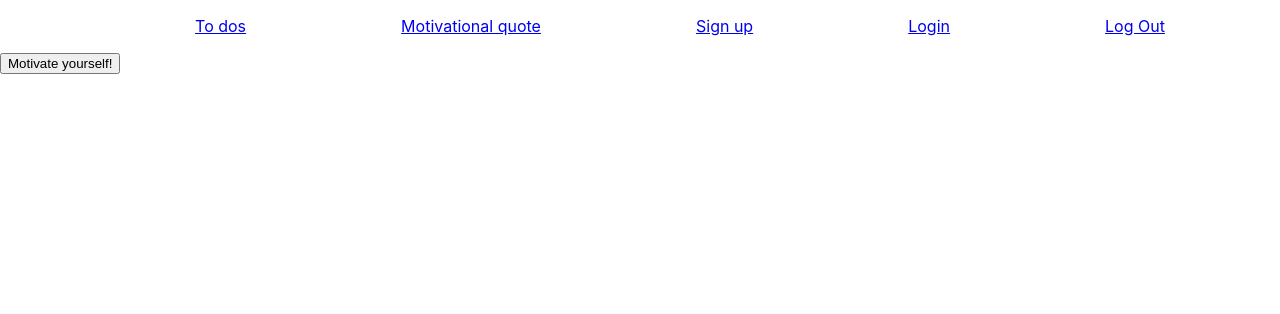
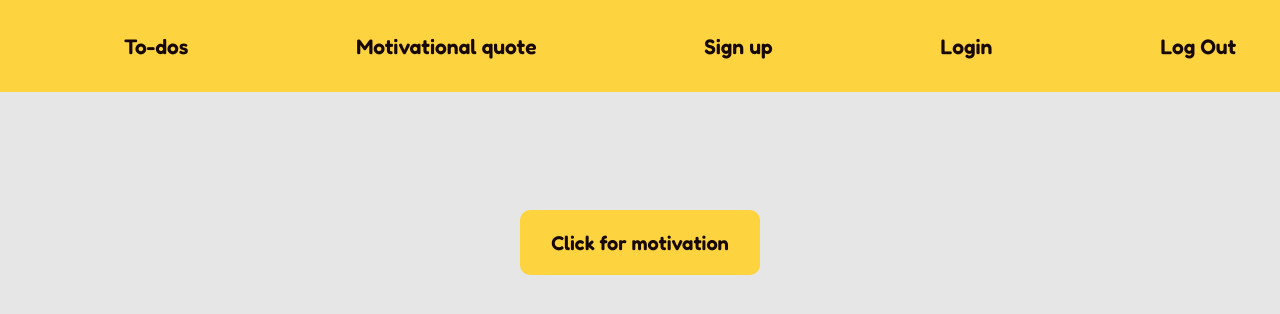
Before and after one commit to ericpeterson91/Landing-Page-Project-4, a React (Create React App) app: page /motivate in a window 1280 px wide. Shown: the top 314 px of the page. Built offline with nearby package versions, Linux system fonts and the light colour scheme.

Commit message:
styling improvements

```diff
--- a/src/components/Navbar.css
+++ b/src/components/Navbar.css
@@ -1,14 +1,41 @@
+@import url('https://fonts.googleapis.com/css2?family=Fredoka:wght@400;600&display=swap');
+
+:root {
+    --cream: #ead9b7;
+    --wood: #837761;
+    --yellow: #fdd340;
+    --coffee: #170801;
+    --grey: #b8aaa0;
+  }
+
+
 nav {
     display: flex;
     flex-direction: column;
+    background-color: var(--yellow);
+    color: var(--cream);
+
 }
 
+.link {
+    color: var(--coffee);
+    text-decoration: none;
+    font-weight: bold;
+    font-size: 21px;
+    font-family: 'Fredoka', sans-serif;
+}
 
+.link:hover {
+    text-decoration: underline;
+    transition: .4s;
+}
 
 ul {
     display: flex;
-    justify-content: space-evenly;
-    align-content: flex-end;
+    justify-content: space-around;
+    align-content: center;
+    align-items: center;
+    height: 60px;
     width: 100vw;
     list-style-type: none;
 }
--- a/src/components/Navbar.jsx
+++ b/src/components/Navbar.jsx
@@ -8,19 +8,19 @@ function Navbar() {
 
         <ul>
             <li className="todo">
-                <Link to ='/'>To dos</Link>
+                <Link className="link" to ='/'>To-dos</Link>
             </li>
             <li>
-                <Link to='/motivate'>Motivational quote</Link>
+                <Link className="link" to='/motivate'>Motivational quote</Link>
             </li>
             <li>
-                <Link to='/signup'>Sign up</Link>
+                <Link className="link" to='/signup'>Sign up</Link>
             </li>
             <li>
-                <Link to='/login'>Login</Link>
+                <Link className="link" to='/login'>Login</Link>
             </li>
             <li>
-                <Link to='/logout'>Log Out</Link>
+                <Link className="link" to='/logout'>Log Out</Link>
             </li>
         </ul>
 
--- a/src/pages/Quote.jsx
+++ b/src/pages/Quote.jsx
@@ -1,4 +1,5 @@
 import React from 'react'
+import './css/Quote.css'
 
 function Quote() {
 
@@ -6,10 +7,10 @@ function Quote() {
 
 
     return (
-        <div>
-    <button onClick={quotes}>Motivate yourself!</button>
-    <h5></h5>
-    <h6 className="result"></h6>
+        <div className="container">
+    <button onClick={quotes}>Click for motivation</button>
+    <h6 className="quote"></h6>
+    <h5 className="author"></h5>
 
     </div>
     )
--- a/src/pages/Todos.jsx
+++ b/src/pages/Todos.jsx
@@ -1,16 +1,26 @@
 import { useState, useEffect } from 'react'
-
+import React from 'react'
 import Axios from 'axios'
 
 const API_BASE = 'http://localhost:3001'
 
-function Todos(props) {
+function Todos() {
 
-  const [todo, setTodo] = useState('')
+  const [todos, setTodos] = useState([])
+  const [newTodo, setNewTodo] = useState("")
 
-  // Axios.post("http://localhost:3001/api/todos"){
+  useEffect(() => {
+    GetTodos()
 
-  // }
+    console.log(todos)
+  }, [])
+
+  const GetTodos = () => {
+    fetch(API_BASE + "/api/todos")
+    .then(res => res.json())
+    .then(data => setTodos(data))
+    .catch(err => console.error('error: ', err))
+  }
 
 
     return (
@@ -20,15 +30,18 @@ function Todos(props) {
       {todos.map(todo => {
         <p>{todo.text}</p>
       })} */}
-     <label>Todo:</label>
+     {/* <label>Todo:</label>
             <input type="text" onChange={(event) => {
               setTodo(event.target.value)
             }} />
-            <button onClick={props.addToList}>Add to list</button>
+          <button onClick={}>Add to list</button> */}
 
     </div>
-  )
-}
+  )}
+
+
+
+export default Todos
 
 // const [todos, setTodos] = useState([])
 // const [newTodo, setNewTodo] = useState("")
@@ -47,4 +60,20 @@ function Todos(props) {
     //   .then(data => setTodos(data))
     //   .catch(err => console.error("Error: " , err))
     // }
-export default Todos
+
+    // const addToList = () => {
+      //   Axios.post("http://localhost:3001/api/todos", {
+        //   todo: text
+
+        // async componentDidMount() {
+        //   try {
+        //     let fetchTodosResponse =  Axios.get('localhost:3001/api/todos') // <-- get data from server (Stream object)
+        //     let todos = await fetchTodosResponse.json(); // <------- convert fetch response into a js object
+        //     let todoStrings = todos.map(t => t.text)
+        //     this.setState({ todoList: todoStrings})
+        //     console.log(todos)
+        //   } catch (err) {
+        //     console.error('ERROR:', err) // <-- log if error
+        //   }
+        // }
+    // })
--- /dev/null
+++ b/src/pages/css/Quote.css
@@ -0,0 +1,61 @@
+@import url('https://fonts.googleapis.com/css2?family=Fredoka:wght@400;600&display=swap');
+
+:root {
+    --cream: #ead9b7;
+    --wood: #837761;
+    --yellow: #fdd340;
+    --coffee: #170801;
+    --grey: #b8aaa0;
+    --light-cream: #e6e6e6;
+  }
+
+  body {
+      background-color: var(--light-cream);
+  }
+
+  .container {
+    display: flex;
+    flex-direction: column;
+    justify-content: center;
+    align-items: center;
+    width: 100vw;
+    height: 80vh;
+    font-family: 'Fredoka', sans-serif;
+  }
+
+  button {
+      width: 240px;
+      height: 65px;
+      font-family: 'fredoka', sans-serif;
+      font-size: 20px;
+      background-color: var(--yellow);
+      color: var(--coffee);
+      border: none;
+      border-radius: 10px;
+      cursor: pointer;
+      font-weight: bold;
+      position: fixed;
+      top: 210px;
+  }
+
+  button:hover {
+      text-decoration: underline;
+  }
+
+  .quote {
+    margin-top: 70px;
+    color: var(--wood);
+    font-size: 30px;
+    font-weight: bold;
+    margin-left: 200px;
+    margin-right: 200px;
+    text-align: center;
+    margin-bottom: 35px;
+  }
+
+  .author {
+    color: var(--coffee);
+    font-weight: normal;
+    font-size: 25px;
+    margin-top: 1px;
+  }
```
Lines whose indentation alone changed are shown as unchanged.
